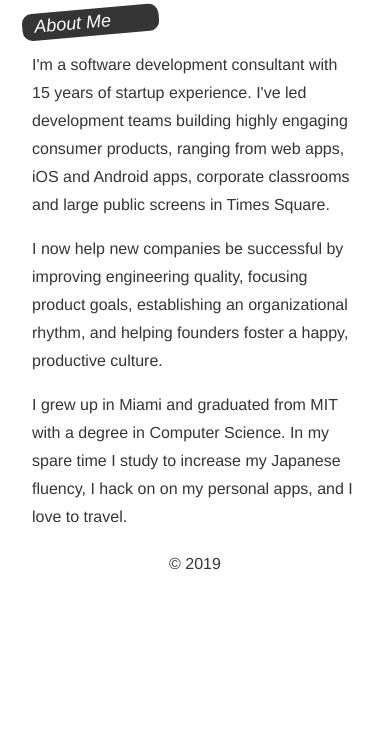
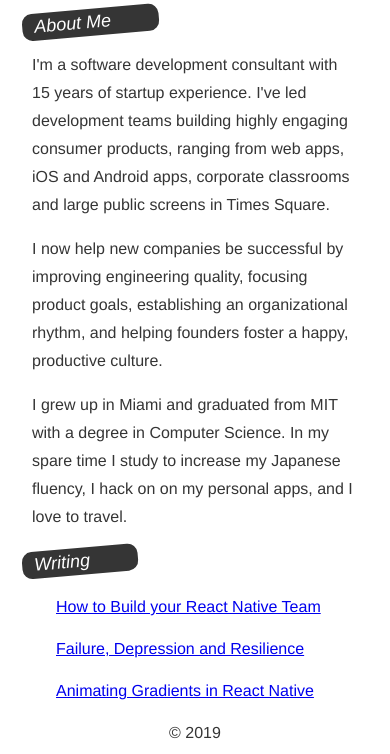
Before and after one commit to dslounge/raf.dev, a Gatsby site: page / in a window 390 px wide. Shown: the part 346-1100 px from the top of the page. Before the commit the page ends 943 px from the top, so only its background shows below. Built offline with nearby package versions, Linux system fonts and the light colour scheme; Gatsby itself is replaced by a stand-in of ours.

Commit message:
add writing links

```diff
--- a/src/components/social-button.js
+++ b/src/components/social-button.js
@@ -10,7 +10,12 @@ library.add(fab, faEnvelope);
 export const SocialButton = props => {
   const { icon, title, url } = props;
   return (
-    <a className="socialButton" href={url} target="_blank" rel="noopener">
+    <a
+      className="socialButton"
+      href={url}
+      target="_blank"
+      rel="noopener noreferrer"
+    >
       <FontAwesomeIcon className="icon" icon={icon} />
       {title}
     </a>
--- /dev/null
+++ b/src/components/writing-link.js
@@ -0,0 +1,17 @@
+import React from "react";
+import { PropTypes } from "prop-types";
+
+export const WritingLink = ({ title, url }) => {
+  return (
+    <div className="writingLink">
+      <a href={url} target="_blank" rel="noopener noreferrer">
+        {title}
+      </a>
+    </div>
+  );
+};
+
+WritingLink.propTypes = {
+  title: PropTypes.string.isRequired,
+  url: PropTypes.string.isRequired,
+};
--- a/src/global.scss
+++ b/src/global.scss
@@ -110,11 +110,18 @@ h2 {
   width: 600px;
 }
 
-.bio {
+.content {
   margin: auto;
   width: 80%;
+}
+
+.bio {
   position: relative;
   transition: max-height 1s;
+}
+
+.writingLink {
+  margin: $spacing_base;
 }
 
 .footer {
@@ -153,7 +160,7 @@ h2 {
     padding-right: 10px;
   }
 
-  .bio {
+  .content {
     width: auto;
   }
 
--- a/src/pages/index.js
+++ b/src/pages/index.js
@@ -3,6 +3,7 @@ import { SocialButton } from "../components/social-button";
 import Layout from "../components/layout";
 import rafProfile from "../images/raf-profile.png";
 import { Bio } from "../components/bio";
+import { WritingLink } from "../components/writing-link";
 import "../global.scss";
 
 const IndexPage = () => (
@@ -36,10 +37,27 @@ const IndexPage = () => (
       <SocialButton
         icon={["fab", "linkedin"]}
         title="linkedIn"
-        url="https://linkedin.com/in/groundcontrol"
+        url="https://linkedin.com/in/rafmendiola"
       />
     </div>
-    <Bio />
+    <div className="content">
+      <Bio />
+      <div className="blogposts">
+        <h2>Writing</h2>
+        <WritingLink
+          title="How to Build your React Native Team"
+          url="https://medium.com/@GroundControl/how-to-build-your-react-native-team-d8bc4be6014a"
+        />
+        <WritingLink
+          title="Failure, Depression and Resilience"
+          url="https://medium.com/@GroundControl/failure-depression-and-resilience-3cfa67db4290"
+        />
+        <WritingLink
+          title="Animating Gradients in React Native"
+          url="https://medium.com/@GroundControl/animating-gradients-in-react-native-8853dbd97d02"
+        />
+      </div>
+    </div>
   </Layout>
 );
 
```
